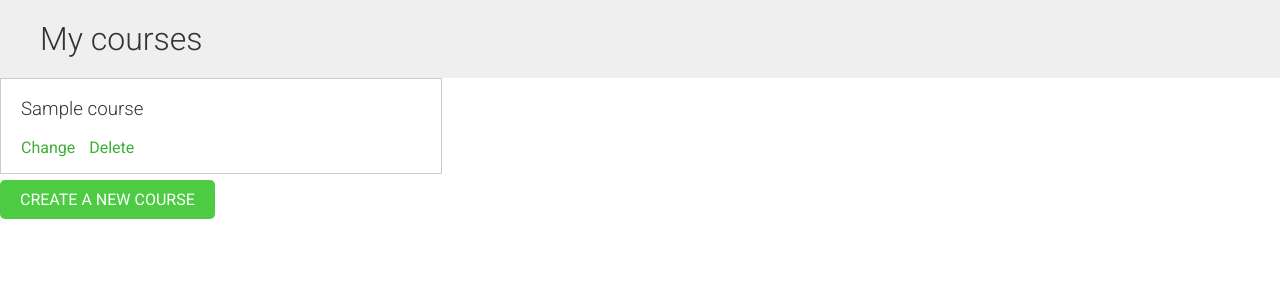
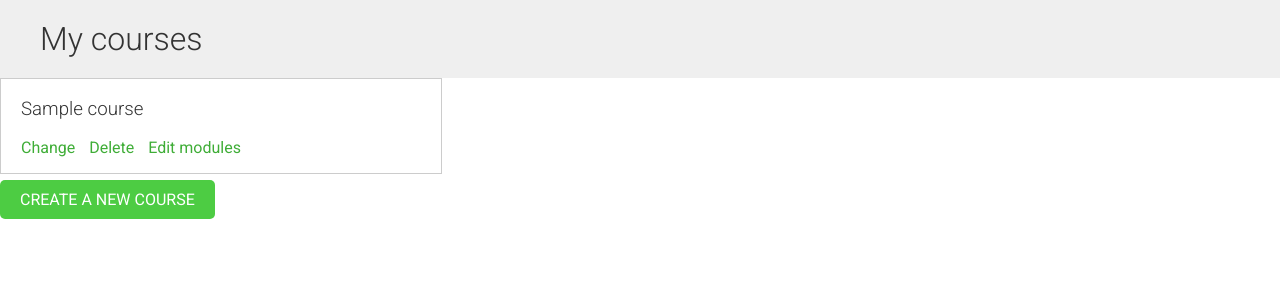
Before and after one commit to VasiliyHaroshka/Education_platform, a Django app: page /course/mine/ in a window 1280 px wide. Shown: the part 54-354 px from the top of the page. Run offline with Django 5.2, Linux system fonts and the light colour scheme; a user stored in the database is signed in; tables that the repository leaves empty hold one stand-in row (values such as "Sample post").

Commit message:
add refer of formset to list template

```diff
--- a/education/courses/templates/courses/manage/course/list.html
+++ b/education/courses/templates/courses/manage/course/list.html
@@ -11,6 +11,7 @@
                 <p>
                     <a href="{% url 'change_course' course.id %}">Change</a>
                     <a href="{% url 'delete_course' course.id %}">Delete</a>
+                    <a href="{% url 'course_module_update' course.id %}">Edit modules</a>
                 </p>
             </div>
         {% empty %}
```
